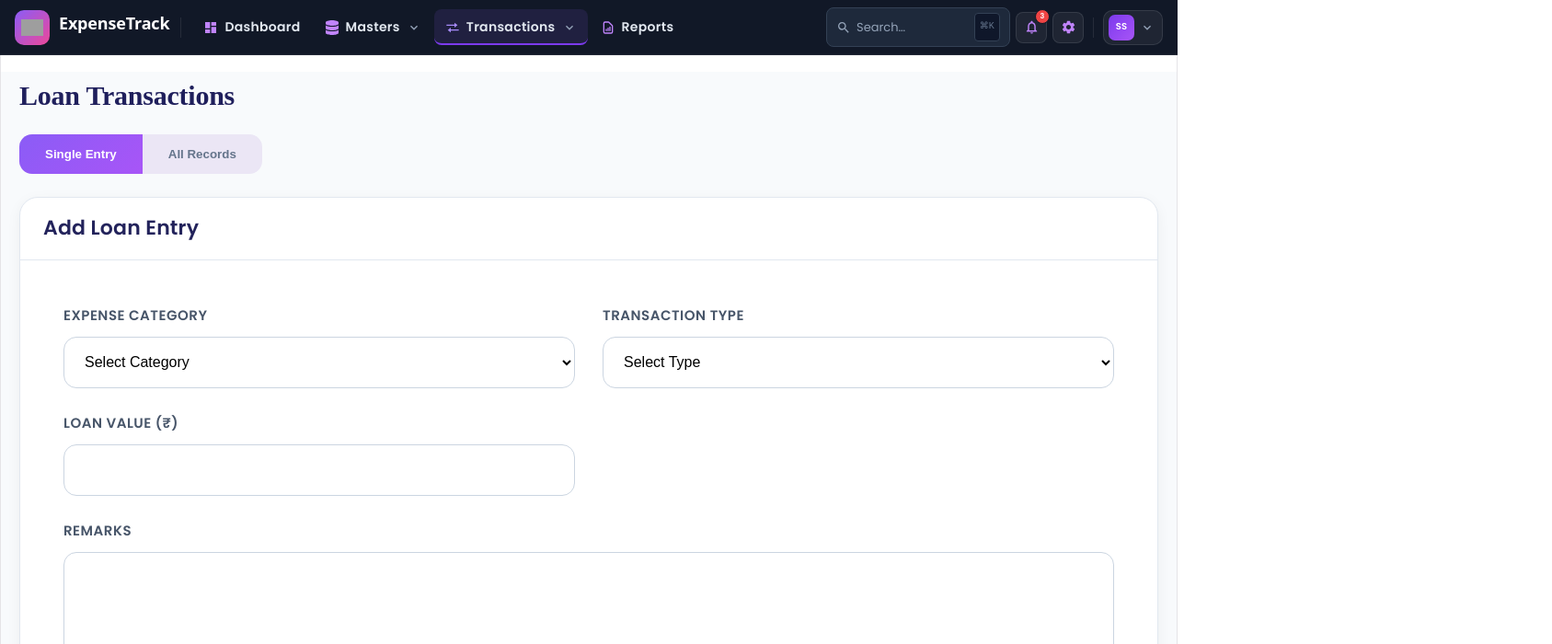
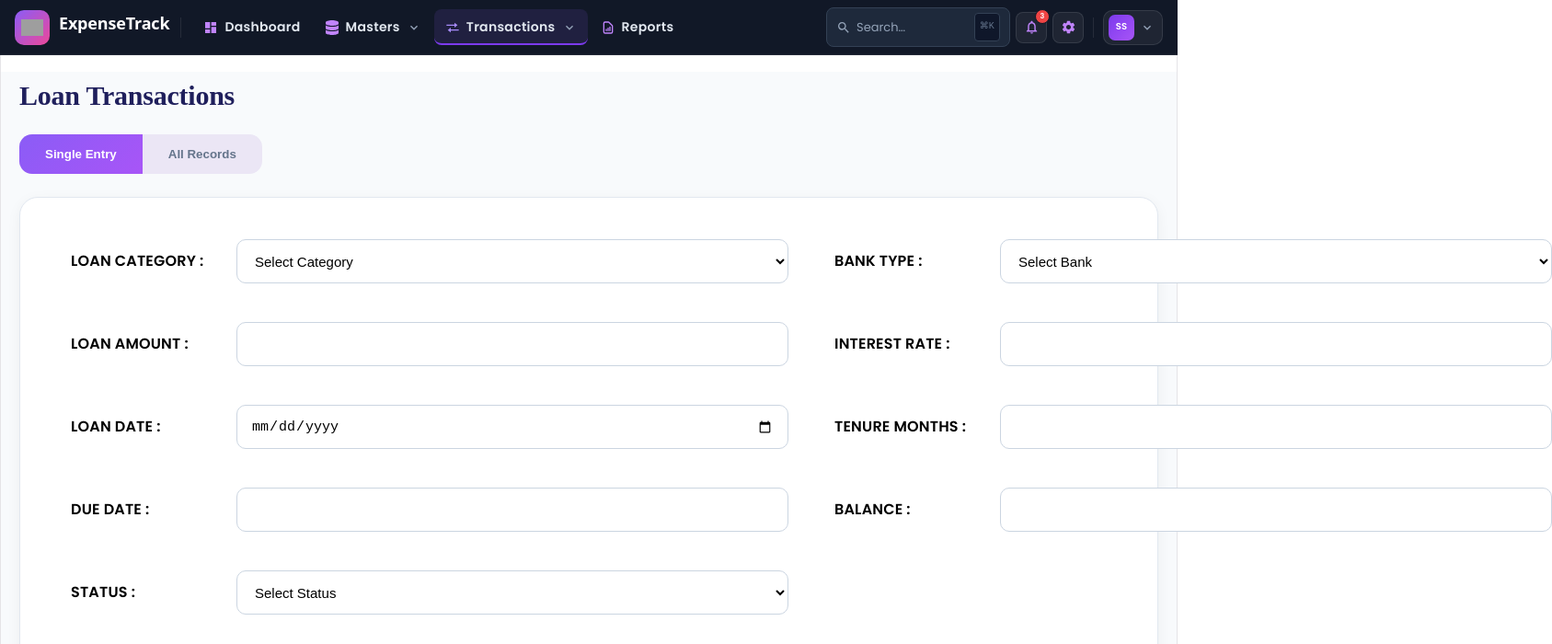
Before and after one commit to Sandhiya640/Expense-Management-Web, a React (Vite) app: page /loan-transaction in a window 1280 px wide. Shown: the top 700 px of the page at 92% size, 1687 px wide, since content can reach past the window. Built offline with nearby package versions, Linux system fonts and the light colour scheme; grey boxes are pictures that could not be loaded.

Commit message:
loantransaction

```diff
--- a/src/pages/LoanTransaction.css
+++ b/src/pages/LoanTransaction.css
@@ -4,7 +4,7 @@
   box-sizing: border-box;
 }
 
-expense-page {
+.expense-page {
   width: 100%;
   min-height: calc(100vh - 60px);
   background: #f8fafc;
@@ -51,8 +51,6 @@ expense-page {
   color: white;
 }
 
-/* CARD */
-
 .expense-card {
   background: white;
   margin-top: 25px;
@@ -71,7 +69,6 @@ expense-page {
   font-size: 22px;
 }
 
-/* FORM */
 
 form {
   padding: 25px;
@@ -132,8 +129,6 @@ form {
   grid-column: span 2;
 }
 
-/* BUTTONS */
-
 .action-buttons {
   display: flex;
   justify-content: space-between;
@@ -177,8 +172,6 @@ form {
   background: #e2e8f0;
 }
 
-/* BULK UPLOAD */
-
 .upload-box {
   text-align: center;
   padding: 80px;
@@ -194,7 +187,7 @@ form {
   margin-bottom: 15px;
 }
 
-/* TABLE */
+
 
 .table-top {
   padding: 20px;
@@ -257,7 +250,6 @@ tbody tr:hover {
   background: #f3f4f6;
 }
 
-/* RESPONSIVE */
 
 @media (max-width: 900px) {
   .form-grid {
@@ -283,3 +275,68 @@ tbody tr:hover {
     justify-content: center;
   }
 }
+.entry-table {
+  width: 100%;
+  border-collapse: collapse;
+  margin-top: 10px;
+}
+
+.entry-table td {
+  padding: 12px;
+  border: 1px solid #dfe6ee;
+}
+
+.entry-table label {
+  font-weight: 600;
+  color: #334155;
+}
+
+.entry-table input,
+.entry-table select {
+  width: 100%;
+  padding: 10px;
+  border: 1px solid #cbd5e1;
+  border-radius: 6px;
+  outline: none;
+}
+.loan-form {
+  display: grid;
+  grid-template-columns: 1fr 1fr;
+  gap: 20px 50px;
+  padding: 20px 30px;
+  max-width: 1100px;
+}
+
+.form-row {
+  display: flex;
+  align-items: center;
+}
+
+.form-row label {
+  width: 150px;
+  font-size: 14px;
+  font-weight: 600;
+  color: #1e293b;
+}
+
+.form-row input,
+.form-row select {
+  width: 600px !important;
+  height: 42px;
+  padding: 0 12px;
+  border: 1px solid #cbd5e1;
+  border-radius: 8px;
+  font-size: 14px;
+  background: #fff;
+}
+
+.form-row input:focus,
+.form-row select:focus {
+  outline: none;
+  border-color: #8b5cf6;
+}
+
+.action-buttons {
+  margin-top: 25px;
+  padding: 0 30px 20px;
+}
--- a/src/pages/LoanTransaction.jsx
+++ b/src/pages/LoanTransaction.jsx
@@ -1,6 +1,6 @@
 import React, { useState } from "react";
 import "./LoanTransaction.css";
-import { FaSave, FaEdit, FaSearch, FaUpload } from "react-icons/fa";
+import { FaSave, FaEdit, FaSearch } from "react-icons/fa";
 
 function LoanTransaction() {
   const [activeTab, setActiveTab] = useState("single");
@@ -9,26 +9,15 @@ function LoanTransaction() {
   const [records, setRecords] = useState([
     {
       loanId: 1,
-      ecId: 1,
-      trnType: "Get",
-      loanValue: 5000,
-      remarks: "Personal Food Loan",
-      createdBy: "Admin",
-    },
-    {
-      loanId: 2,
-      ecId: 2,
-      trnType: "Get",
-      loanValue: 10000,
-      remarks: "Travel Loan",
-      createdBy: "Admin",
-    },
-    {
-      loanId: 3,
-      ecId: 3,
-      trnType: "RePay",
-      loanValue: 2000,
-      remarks: "Shopping Loan Repayment",
+      loanCategory: "Personal",
+      bankType: "SBI",
+      loanAmount: 5000,
+      interestRate: 5,
+      loanDate: "2026-06-01",
+      tenureMonths: 1,
+      dueDate: "2026-07-01",
+      balance: 5000,
+      status: "Active",
       createdBy: "Admin",
     },
   ]);
@@ -36,72 +25,114 @@ function LoanTransaction() {
   const [search, setSearch] = useState("");
 
   const [formData, setFormData] = useState({
-    ecId: "",
-    trnType: "",
-    loanValue: "",
-    remarks: "",
+    loanCategory: "",
+    bankType: "",
+    loanAmount: "",
+    interestRate: "",
+    loanDate: "",
+    tenureMonths: "",
+    dueDate: "",
+    balance: "",
+    status: "",
   });
 
+  const formatDate = (dateString) => {
+    if (!dateString) return "";
+    const d = new Date(dateString);
+    return `${String(d.getDate()).padStart(2, "0")}-${String(d.getMonth() + 1).padStart(2, "0")}-${d.getFullYear()}`;
+  };
+
+  const calculateDueDate = (loanDate, months) => {
+    if (!loanDate || !months) return "";
+    const d = new Date(loanDate);
+    d.setMonth(d.getMonth() + Number(months));
+    return d.toISOString().split("T")[0];
+  };
+
   const handleChange = (e) => {
+    const { name, value } = e.target;
+
+    let updated = { ...formData, [name]: value };
+
+    if (name === "loanAmount") {
+      updated.balance = value;
+    }
+
+    if (name === "loanDate" || name === "tenureMonths") {
+      updated.dueDate = calculateDueDate(
+        name === "loanDate" ? value : updated.loanDate,
+        name === "tenureMonths" ? value : updated.tenureMonths,
+      );
+    }
+
+    setFormData(updated);
+  };
+
+  const resetForm = () => {
+    setEditId(null);
     setFormData({
-      ...formData,
-      [e.target.name]: e.target.value,
+      loanCategory: "",
+      loanAmount: "",
+      interestRate: "",
+      loanDate: "",
+      tenureMonths: "",
+      dueDate: "",
+      balance: "",
+      status: "",
     });
   };
 
   const handleSubmit = (e) => {
     e.preventDefault();
 
+    const loanData = {
+      loanCategory: formData.loanCategory,
+      bankType: formData.bankType,
+      loanAmount: formData.loanAmount,
+      interestRate: formData.interestRate,
+      loanDate: formData.loanDate,
+      tenureMonths: formData.tenureMonths,
+      dueDate: formData.dueDate,
+      balance: formData.loanAmount,
+      status: formData.status,
+    };
+
     if (editId) {
-      const updatedRecords = records.map((item) =>
-        item.loanId === editId
-          ? {
-              ...item,
-              ecId: formData.ecId,
-              trnType: formData.trnType,
-              loanValue: formData.loanValue,
-              remarks: formData.remarks,
-            }
-          : item,
+      setRecords(
+        records.map((r) => (r.loanId === editId ? { ...r, ...loanData } : r)),
       );
-
-      setRecords(updatedRecords);
-      setEditId(null);
     } else {
-      const newLoan = {
-        loanId: records.length + 1,
-        ecId: formData.ecId,
-        trnType: formData.trnType,
-        loanValue: formData.loanValue,
-        remarks: formData.remarks,
-        createdBy: "Admin",
-      };
-
-      setRecords([...records, newLoan]);
+      setRecords([
+        ...records,
+        {
+          loanId: records.length + 1,
+          ...loanData,
+          createdBy: "Admin",
+        },
+      ]);
     }
 
-    setFormData({
-      ecId: "",
-      trnType: "",
-      loanValue: "",
-      remarks: "",
-    });
+    resetForm();
   };
 
   const handleEdit = (item) => {
     setActiveTab("single");
     setEditId(item.loanId);
-
     setFormData({
-      ecId: item.ecId,
-      trnType: item.trnType,
-      loanValue: item.loanValue,
-      remarks: item.remarks,
+      loanCategory: item.loanCategory,
+      bankType: item.bankType,
+      loanAmount: item.loanAmount,
+      interestRate: item.interestRate,
+      loanDate: item.loanDate,
+      tenureMonths: item.tenureMonths,
+      dueDate: item.dueDate,
+      balance: item.balance,
+      status: item.status,
     });
   };
 
-  const filteredRecords = records.filter((item) =>
-    item.remarks.toLowerCase().includes(search.toLowerCase()),
+  const filteredRecords = records.filter((r) =>
+    r.loanCategory.toLowerCase().includes(search.toLowerCase()),
   );
 
   return (
@@ -117,7 +148,6 @@ function LoanTransaction() {
         >
           Single Entry
         </button>
-
         <button
           className={activeTab === "records" ? "active" : ""}
           onClick={() => setActiveTab("records")}
@@ -128,134 +158,172 @@ function LoanTransaction() {
 
       {activeTab === "single" && (
         <div className="expense-card">
-          <div className="card-header">
-            <h3>{editId ? "Edit Loan Entry" : "Add Loan Entry"}</h3>
-          </div>
-
           <form onSubmit={handleSubmit}>
-            <div className="form-grid">
-              <div className="form-group">
-                <label>EXPENSE CATEGORY</label>
+            <div className="loan-form">
+              <div className="form-row">
+                <label>LOAN CATEGORY :</label>
 
                 <select
-                  name="ecId"
-                  value={formData.ecId}
+                  name="loanCategory"
+                  value={formData.loanCategory}
                   onChange={handleChange}
                 >
                   <option value="">Select Category</option>
-                  <option value="1">Food</option>
-                  <option value="2">Travel</option>
-                  <option value="3">Shopping</option>
-                  <option value="4">Medical</option>
-                  <option value="5">Education</option>
+                  <option value="Personal">Personal</option>
+                  <option value="Education">Education</option>
+                  <option value="Vehicle">Vehicle</option>
+                  <option value="Home">Home</option>
+                  <option value="Business">Business</option>
+                  <option value="Travel">Travel</option>
                 </select>
               </div>
 
-              <div className="form-group">
-                <label>TRANSACTION TYPE</label>
+              <div className="form-row">
+                <label>BANK TYPE :</label>
 
                 <select
-                  name="trnType"
-                  value={formData.trnType}
+                  name="bankType"
+                  value={formData.bankType}
                   onChange={handleChange}
                 >
-                  <option value="">Select Type</option>
-                  <option value="Get">Get</option>
-                  <option value="RePay">RePay</option>
+                  <option value="">Select Bank</option>
+                  <option value="SBI">SBI</option>
+                  <option value="HDFC">HDFC</option>
+                  <option value="ICICI">ICICI</option>
+                  <option value="Axis">Axis</option>
+                  <option value="Canara">Canara</option>
+                  <option value="Indian Bank">Indian Bank</option>
                 </select>
               </div>
 
-              <div className="form-group">
-                <label>LOAN VALUE (₹)</label>
+              <div className="form-row">
+                <label>LOAN AMOUNT :</label>
 
                 <input
                   type="number"
-                  name="loanValue"
-                  value={formData.loanValue}
+                  name="loanAmount"
+                  value={formData.loanAmount}
                   onChange={handleChange}
                 />
               </div>
 
-              <div></div>
+              <div className="form-row">
+                <label>INTEREST RATE :</label>
 
-              <div className="form-group full-width">
-                <label>REMARKS</label>
-
-                <textarea
-                  name="remarks"
-                  value={formData.remarks}
+                <input
+                  type="number"
+                  name="interestRate"
+                  value={formData.interestRate}
                   onChange={handleChange}
                 />
+              </div>
+
+              <div className="form-row">
+                <label>LOAN DATE :</label>
+
+                <input
+                  type="date"
+                  name="loanDate"
+                  value={formData.loanDate}
+                  onChange={handleChange}
+                />
+              </div>
+
+              <div className="form-row">
+                <label>TENURE MONTHS :</label>
+
+                <input
+                  type="number"
+                  name="tenureMonths"
+                  value={formData.tenureMonths}
+                  onChange={handleChange}
+                />
+              </div>
+
+              <div className="form-row">
+                <label>DUE DATE :</label>
+
+                <input
+                  type="text"
+                  value={formatDate(formData.dueDate)}
+                  readOnly
+                />
+              </div>
+
+              <div className="form-row">
+                <label>BALANCE :</label>
+
+                <input type="number" value={formData.balance} readOnly />
+              </div>
+
+              <div className="form-row">
+                <label>STATUS :</label>
+
+                <select
+                  name="status"
+                  value={formData.status}
+                  onChange={handleChange}
+                >
+                  <option value="">Select Status</option>
+                  <option value="Active">Active</option>
+                  <option value="Closed">Closed</option>
+                  <option value="Overdue">Overdue</option>
+                </select>
               </div>
             </div>
 
             <div className="action-buttons">
-              <button
-                type="button"
-                className="reset-btn"
-                onClick={() => {
-                  setEditId(null);
-
-                  setFormData({
-                    ecId: "",
-                    trnType: "",
-                    loanValue: "",
-                    remarks: "",
-                  });
-                }}
-              >
+              <button type="button" className="reset-btn" onClick={resetForm}>
                 Reset
               </button>
-
               <button type="submit" className="save-btn">
-                <FaSave />
-                {editId ? " Update" : " Save Entry"}
+                <FaSave /> {editId ? "Update" : "Save Entry"}
               </button>
             </div>
           </form>
         </div>
       )}
 
-
-
       {activeTab === "records" && (
         <div className="expense-card">
-          <div className="table-top">
-            <div className="search-box">
-              <FaSearch />
-
-              <input
-                type="text"
-                placeholder="Search Remarks..."
-                value={search}
-                onChange={(e) => setSearch(e.target.value)}
-              />
-            </div>
+          <div className="search-box">
+            <FaSearch />
+            <input
+              value={search}
+              onChange={(e) => setSearch(e.target.value)}
+              placeholder="Search Loan Category..."
+            />
           </div>
 
           <table>
             <thead>
               <tr>
-                <th>LOAN_ID</th>
-                <th>EC_ID</th>
-                <th>TRN_TYPE</th>
-                <th>LOAN_VALUE</th>
-                <th>REMARKS</th>
-                <th>CREATED BY</th>
+                <th>LOAN ID</th>
+                <th>CATEGORY</th>
+                <th>BANK TYPE</th>
+                <th>AMOUNT</th>
+                <th>INTEREST</th>
+                <th>LOAN DATE</th>
+                <th>TENURE</th>
+                <th>DUE DATE</th>
+                <th>BALANCE</th>
+                <th>STATUS</th>
                 <th>ACTION</th>
               </tr>
             </thead>
-
             <tbody>
               {filteredRecords.map((item) => (
                 <tr key={item.loanId}>
                   <td>{item.loanId}</td>
-                  <td>{item.ecId}</td>
-                  <td>{item.trnType}</td>
-                  <td>₹ {item.loanValue}</td>
-                  <td>{item.remarks}</td>
-                  <td>{item.createdBy}</td>
-
+                  <td>{item.loanCategory}</td>
+                  <td>{item.bankType}</td>
+                  <td>₹ {item.loanAmount}</td>
+                  <td>{item.interestRate}%</td>
+                  <td>{formatDate(item.loanDate)}</td>
+                  <td>{item.tenureMonths}</td>
+                  <td>{formatDate(item.dueDate)}</td>
+                  <td>₹ {item.balance}</td>
+                  <td>{item.status}</td>
                   <td>
                     <button
                       type="button"
```
